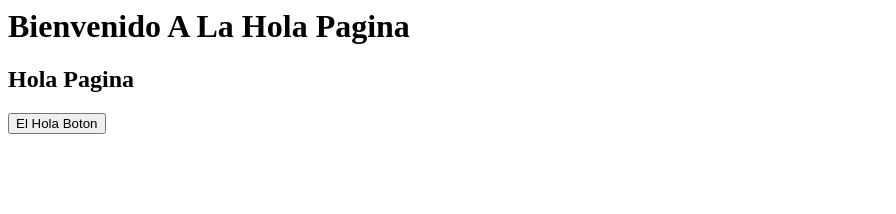
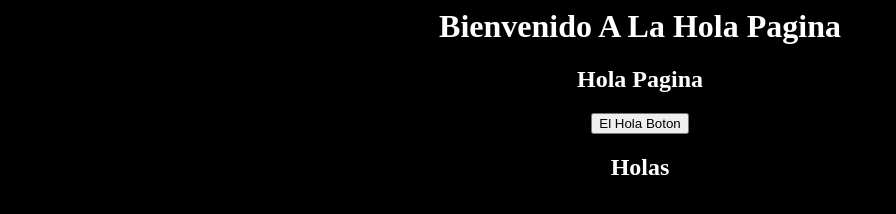
Before and after one commit to myweb1/El-Hola-Pagina, a plain HTML site: page index.html in a window 1280 px wide. Shown: the whole page, without its empty margins (0-896 px from the left). Drawn offline with Linux system fonts and the light colour scheme.

Commit message:
Holaalpha

```diff
--- a/index.html
+++ b/index.html
@@ -3,6 +3,7 @@
     <title>
       La Hola Pagina
     </title>
+        <link rel="stylesheet" href="style.css">
   </head>
   <body>
     <h1>
@@ -12,6 +13,7 @@
       Hola Pagina
     </h2>
     <button onclick="Holafuncion()" >El Hola Boton</button>
+    <h2 id="hello" >Holas</h2>
     <script src="main.js" >
     </script>
   </body>
--- a/main.js
+++ b/main.js
@@ -1,4 +1,7 @@
 var a = 1
+var hoas = document.getElementById("hello")
+
 function Holafuncion() {
   a += 1
+  hoas.innerHTML = a
 }
--- /dev/null
+++ b/style.css
@@ -0,0 +1,6 @@
+body {
+    background-color: black;
+    color: white;
+    text-align: center;
+
+}
```
